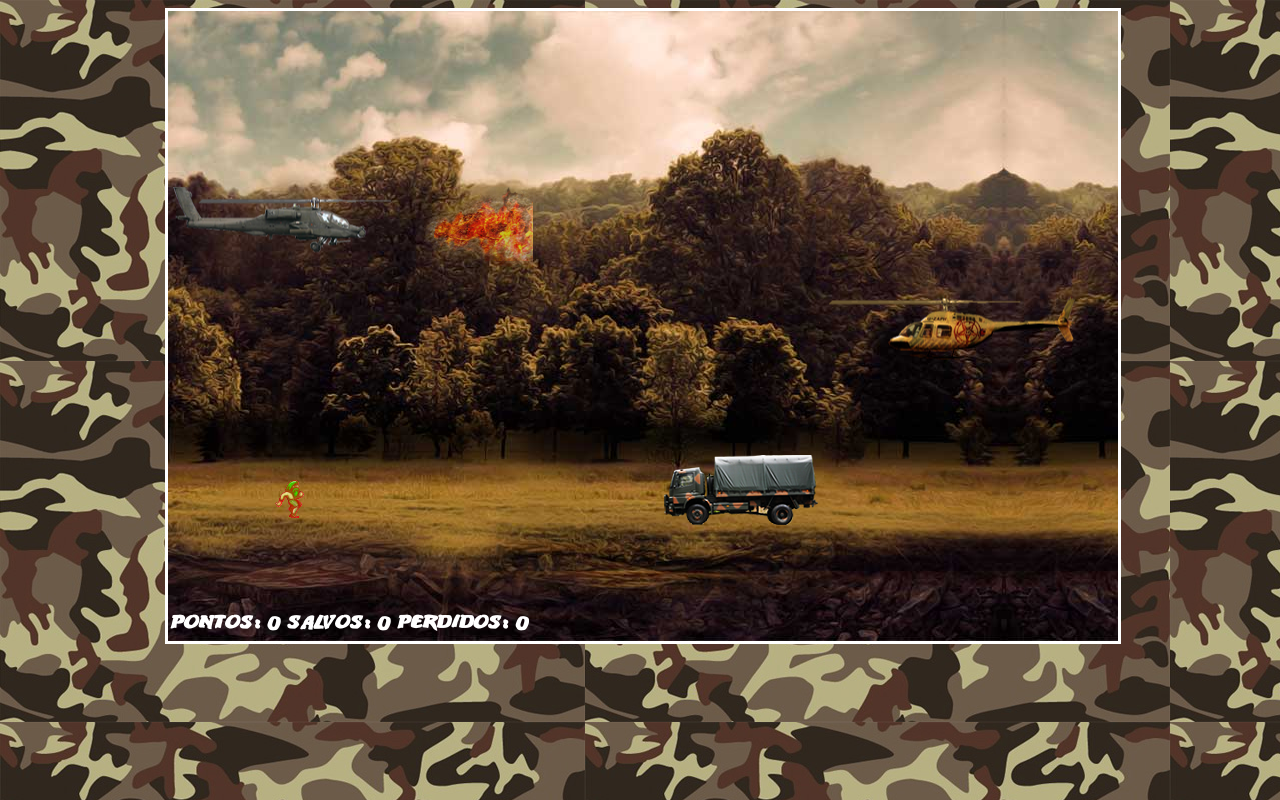
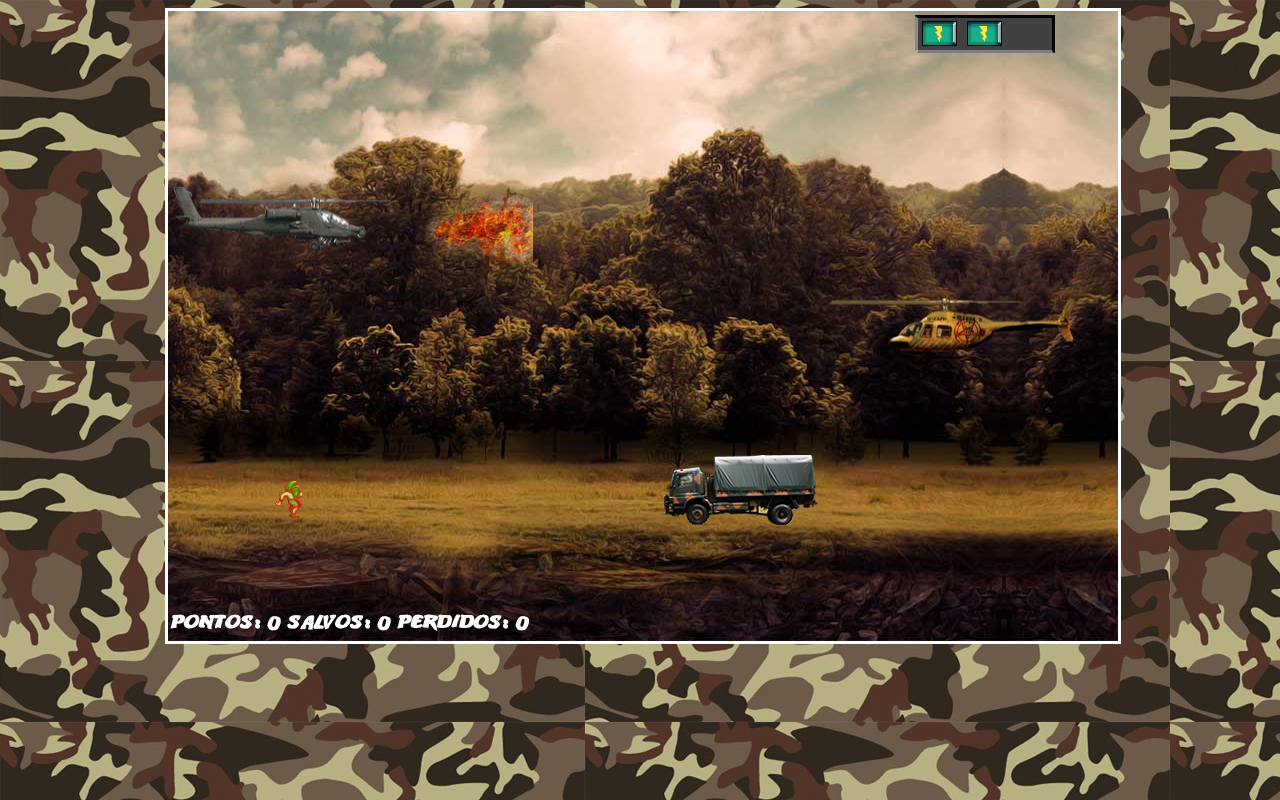
Before and after one commit to JordanoBaluz/shipGame, a plain HTML site: page index.html in a window 1280 px wide. Both pictures are taken after a click on the element 643 px from the left and 221 px from the top of the page. Drawn offline with Linux system fonts and the light colour scheme.

Commit message:
implementation function score that count the life of the player

```diff
--- a/main.js
+++ b/main.js
@@ -7,6 +7,7 @@ function start() {
     $("#fundoGame").append("<div id='inimigo2'></div>");
     $("#fundoGame").append("<div id='amigo' class='anima3'></div>");
     $("#fundoGame").append("<div id='placar'></div>");
+    $("#fundoGame").append("<div id='energia'></div>");
 }
 
 // variaveis do jogo
@@ -29,6 +30,8 @@ var posicaoY = parseInt(Math.random() * 334);
 var podeAtirar = true;
 
 jogo.pressionou = [];
+
+var energiaAtual=3;
 
 //Verifica se o usuário pressionou alguma tecla
 $(document).keydown(function (e) {
@@ -53,6 +56,7 @@ function loop() {
     moveAmigo();
     colisao();
     placar();
+    energia();
 }
 
 //pega
@@ -168,6 +172,7 @@ function colisao() {
     // jogador com o inimigo1
     // se for maior que 0 houve colisão
     if (colisao1.length > 0) {
+        energiaAtual--;
 
         inimigo1X = parseInt($("#inimigo1").css("left"));
         inimigo1Y = parseInt($("#inimigo1").css("top"));
@@ -179,6 +184,7 @@ function colisao() {
     }
     //colisao do jogador com o inimigo 2
     if (colisao2.length > 0) {
+        energiaAtual--;
 
         inimigo2X = parseInt($("#inimigo2").css("left"));
         inimigo2Y = parseInt($("#inimigo2").css("top"));
@@ -332,3 +338,29 @@ function placar() {
 	$("#placar").html("<h2> Pontos: " + pontos + " Salvos: " + salvos + " Perdidos: " + perdidos + "</h2>");
 
 }
+
+function energia() {
+
+    if (energiaAtual==3) {
+
+        $("#energia").css("background-image", "url(imgs/energia3.png)");
+    }
+
+    if (energiaAtual==2) {
+
+        $("#energia").css("background-image", "url(imgs/energia2.png)");
+    }
+
+    if (energiaAtual==1) {
+
+        $("#energia").css("background-image", "url(imgs/energia1.png)");
+    }
+
+    if (energiaAtual==0) {
+
+        $("#energia").css("background-image", "url(imgs/energia0.png)");
+
+        //Game Over
+    }
+
+}
--- a/styles.css
+++ b/styles.css
@@ -239,3 +239,11 @@ h2 {
 	font-size:20px;
 	color:#FFF
 }
+
+#energia {
+	width: 140px;
+	height: 38px;
+	position: absolute;
+	left: 750px;
+	top: 7px;
+}
```
